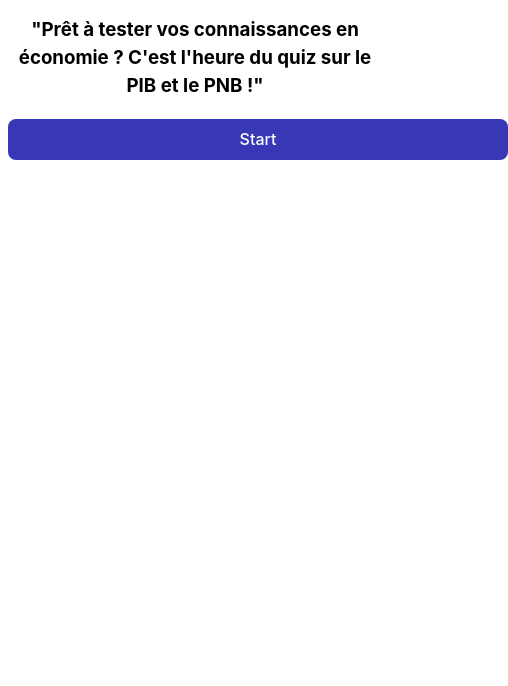
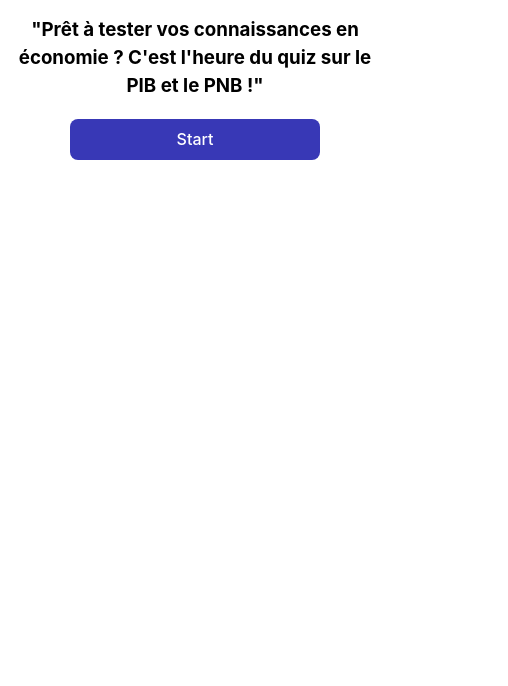
Before and after one commit to Bilimh/myquiz, a website built with Vite: page index.html in a window 390 px wide. Shown: the part 158-844 px from the top of the page, 508 px wide, since content can reach past the window. Built offline with nearby package versions, Linux system fonts and the light colour scheme.

Commit message:
modif reponsive color

```diff
--- a/style.css
+++ b/style.css
@@ -148,6 +148,13 @@ button:focus-visible {
     font-size: 18px;
     color: black;
   }
+  #start {
+  background-color: rgb(56, 56, 182);
+  width: 250px;
+  color: white;
+}
+#app{
+	color: black;
 }
 
 /* Styles pour les écrans de taille moyenne (par exemple, tablettes) */
```
